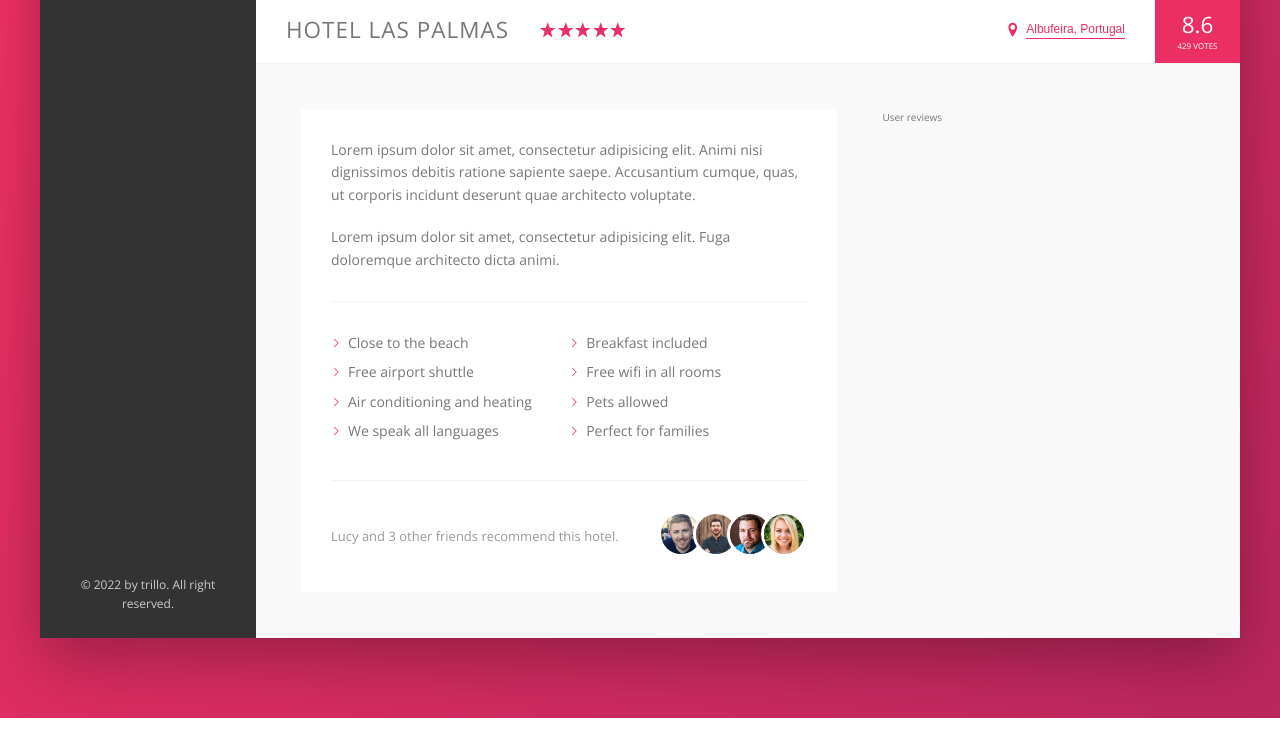
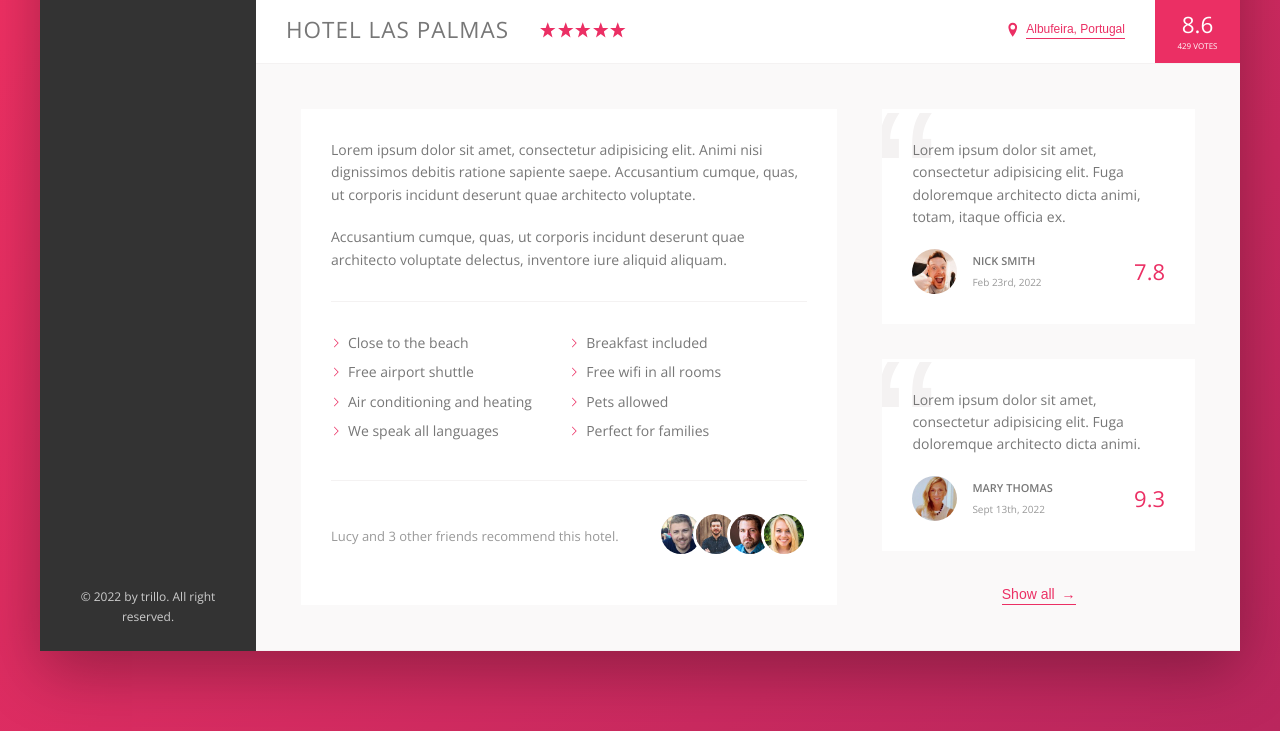
Before and after one commit to victorcanto/trillo, a website: page index.html in a window 1280 px wide. Shown: the part 538-1269 px from the top of the page. Drawn offline with nearby package versions, Linux system fonts and the light colour scheme.

Commit message:
feat: added user reviews

```diff
--- a/index.html
+++ b/index.html
@@ -164,8 +164,8 @@
               </p>
 
               <p class="paragraph">
-                Lorem ipsum dolor sit amet, consectetur adipisicing elit. Fuga
-                doloremque architecto dicta animi.
+                Accusantium cumque, quas, ut corporis incidunt deserunt quae
+                architecto voluptate delectus, inventore iure aliquid aliquam.
               </p>
 
               <ul class="list">
@@ -183,15 +183,71 @@
                   Lucy and 3 other friends recommend this hotel.
                 </p>
                 <div class="recommend__friends">
-                  <img src="img/user-3.jpg" alt="Friend 1" class="recommend__photo">
-                  <img src="img/user-4.jpg" alt="Friend 2" class="recommend__photo">
-                  <img src="img/user-5.jpg" alt="Friend 3" class="recommend__photo">
-                  <img src="img/user-6.jpg" alt="Friend 4" class="recommend__photo">
+                  <img
+                    src="img/user-3.jpg"
+                    alt="Friend 1"
+                    class="recommend__photo"
+                  />
+                  <img
+                    src="img/user-4.jpg"
+                    alt="Friend 2"
+                    class="recommend__photo"
+                  />
+                  <img
+                    src="img/user-5.jpg"
+                    alt="Friend 3"
+                    class="recommend__photo"
+                  />
+                  <img
+                    src="img/user-6.jpg"
+                    alt="Friend 4"
+                    class="recommend__photo"
+                  />
                 </div>
               </div>
             </div>
 
-            <div class="detail__user-reviews">User reviews</div>
+            <div class="detail__user-reviews">
+              <figure class="review">
+                <blockquote class="review__text">
+                  Lorem ipsum dolor sit amet, consectetur adipisicing elit. Fuga
+                  doloremque architecto dicta animi, totam, itaque officia ex.
+                </blockquote>
+                <figcaption class="review__user">
+                  <img
+                    src="img/user-1.jpg"
+                    alt="User 1"
+                    class="review__photo"
+                  />
+                  <div class="review__user-box">
+                    <p class="review__user-name">Nick Smith</p>
+                    <p class="review__user-date">Feb 23rd, 2022</p>
+                  </div>
+                  <div class="review__rating">7.8</div>
+                </figcaption>
+              </figure>
+
+              <figure class="review">
+                <blockquote class="review__text">
+                  Lorem ipsum dolor sit amet, consectetur adipisicing elit. Fuga
+                  doloremque architecto dicta animi.
+                </blockquote>
+                <figcaption class="review__user">
+                  <img
+                    src="img/user-2.jpg"
+                    alt="User 2"
+                    class="review__photo"
+                  />
+                  <div class="review__user-box">
+                    <p class="review__user-name">Mary Thomas</p>
+                    <p class="review__user-date">Sept 13th, 2022</p>
+                  </div>
+                  <div class="review__rating">9.3</div>
+                </figcaption>
+              </figure>
+
+              <button class="btn-inline">Show all <span>&rarr;</span></button>
+            </div>
           </div>
         </main>
       </div>
--- a/sass/_components.scss
+++ b/sass/_components.scss
@@ -287,8 +287,17 @@
   cursor: pointer;
   transition: all .2s;
 
+  & span {
+    margin-left: 3px;
+    transition: margin-left .2s;
+  }
+
   &:hover {
     color: var(--color-grey-dark-1);
+
+    span {
+      margin-left: 8px;
+    }
   }
 
   &:focus {
@@ -364,7 +373,6 @@
 
 
 
-
 ///////////////////////////////////
 // RECOMMEND
 .recommend {
@@ -392,3 +400,69 @@
     }
   }
 }
+
+
+
+///////////////////////////////////
+// REVIEWS
+.review {
+  background-color: #fff;
+  box-shadow: var(--shadow-light);
+  padding: 3rem;
+  margin-bottom: 3.5rem;
+  position: relative;
+  overflow: hidden;
+
+  &__text {
+    margin-bottom: 2rem;
+    z-index: 10;
+    position: relative;
+  }
+
+  &__user {
+    display: flex;
+    align-items: center;
+  }
+
+  &__photo {
+    height: 4.5rem;
+    width: 4.5rem;
+    border-radius: 50%;
+    margin-right: 1.5rem;
+  }
+
+  &__user-box {
+    margin-right: auto;
+  }
+
+  &__user-name {
+    font-size: 1.1rem;
+    font-weight: 600;
+    text-transform: uppercase;
+    margin-bottom: .4rem;
+  }
+
+  &__user-date {
+    font-size: 1rem;
+    color: var(--color-grey-dark-3);
+  }
+
+  &__rating {
+    color: var(--color-primary);
+    font-size: 2.2rem;
+    font-weight: 300;
+  }
+
+  &::before {
+    content: "\201C";
+    position: absolute;
+    top: -2.75rem;
+    left: -1rem;
+    line-height: 1;
+    font-size: 20rem;
+    color: var(--color-grey-light-2);
+    font-family: sans-serif;
+    z-index: 1;
+  }
+
+}
--- a/sass/_layout.scss
+++ b/sass/_layout.scss
@@ -38,13 +38,13 @@
 }
 
 .detail {
+  font-size: 1.4rem;
   display: flex;
   padding: 4.5rem;
   background-color: var(--color-grey-light-1);
   border-bottom: var(--line);
 
   &__description {
-    font-size: 1.4rem;
     background-color: #fff;
     box-shadow: var(--shadow-light);
     padding: 3rem;
@@ -54,5 +54,10 @@
 
   &__user-reviews {
     flex: 1;
+
+    display: flex;
+    flex-direction: column;
+    align-items: center;
+
   }
 }
```
Also changed, not shown: css/style.css, 1 other file.
